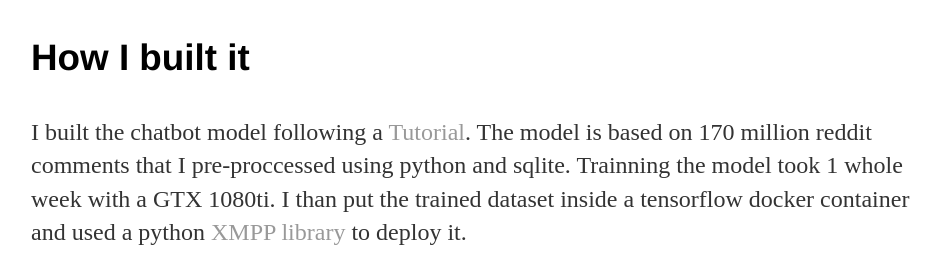
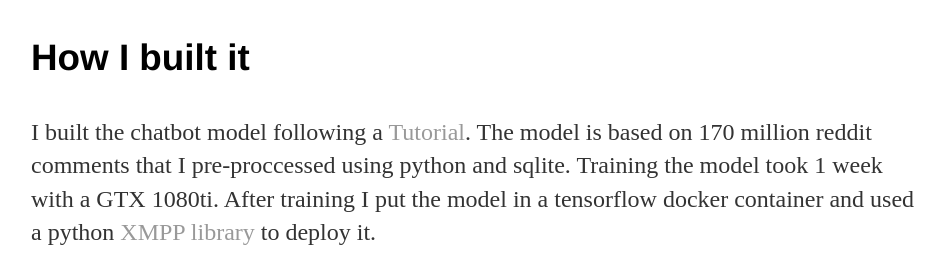
Before and after one commit to jcho7022/jcho7022.github.io, a Jekyll site: the page built from projects/chatbot/index.html, in a window 1280 px wide and 900 px high, scrolled down 688 px, cut to the strip 141-411 px from the top of the window. Shown: the whole strip, without its empty margins (161-1105 px from the left). Built offline with Jekyll 4.4.1, drawn with Linux system fonts in a browser that asks for light colours.

Commit message:
Update index.html

```diff
--- a/projects/chatbot/index.html
+++ b/projects/chatbot/index.html
@@ -9,7 +9,7 @@ title: Chatbot
 <iframe width="560" height="400" src="https://www.youtube.com/embed/3hVw9_ZETow" frameborder="0" allow="accelerometer; autoplay; encrypted-media; gyroscope; picture-in-picture" allowfullscreen></iframe>
 <h3>How I built it</h3><p>I built the chatbot model following a <a href="https://pythonprogramming.net/chatbot-deep-learning-python-tensorflow/">Tutorial</a>.
 The model is based on 170 million reddit comments that I pre-proccessed using python and sqlite.
-Trainning the model took 1 whole week with a GTX 1080ti. I than put the trained dataset inside a tensorflow docker container and used a python
+Training the model took 1 week with a GTX 1080ti. After training I put the model in a tensorflow docker container and used a python
   <a href="https://docs.zombofant.net/aioxmpp/devel//">XMPP library</a> to deploy it.</p>
 
 <iframe width="560" height="400" src="https://www.youtube.com/embed/B7QSXHUyd3U" frameborder="0" allow="accelerometer; autoplay; encrypted-media; gyroscope; picture-in-picture" allowfullscreen></iframe>
```
